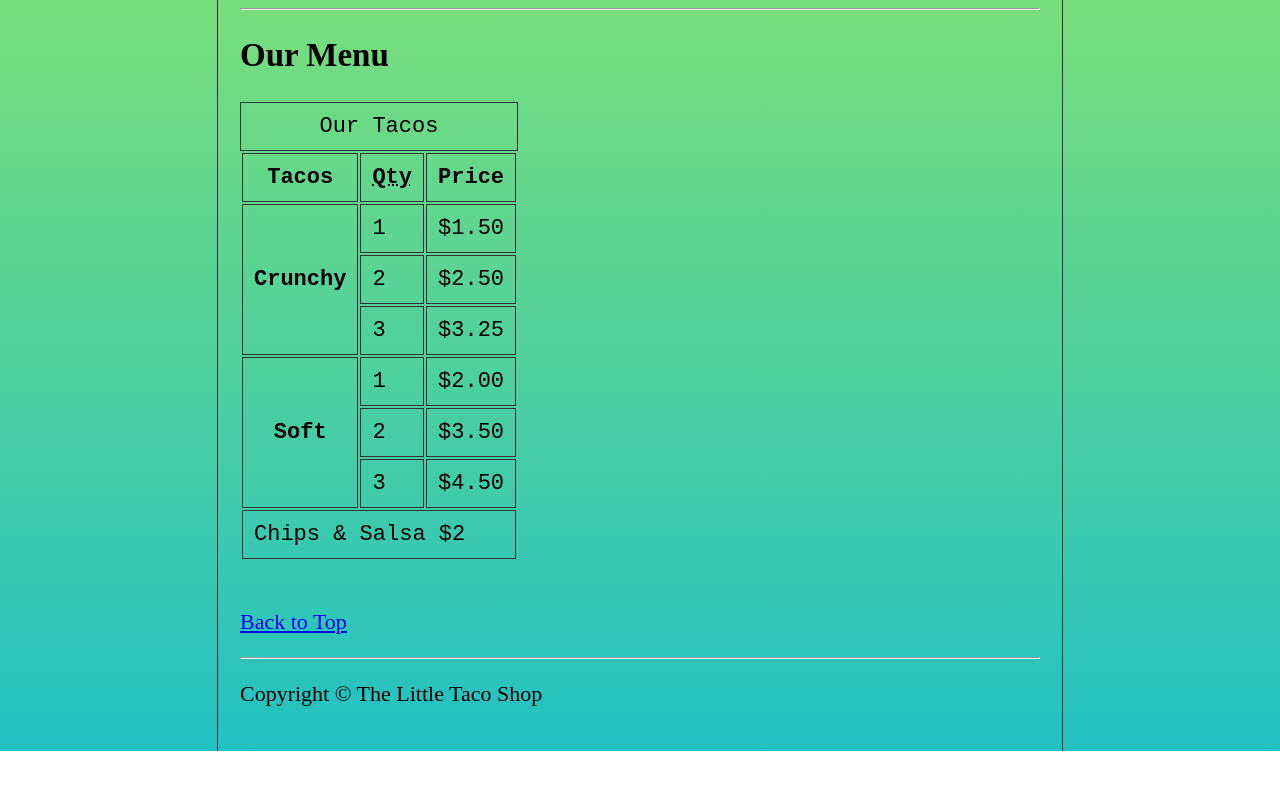
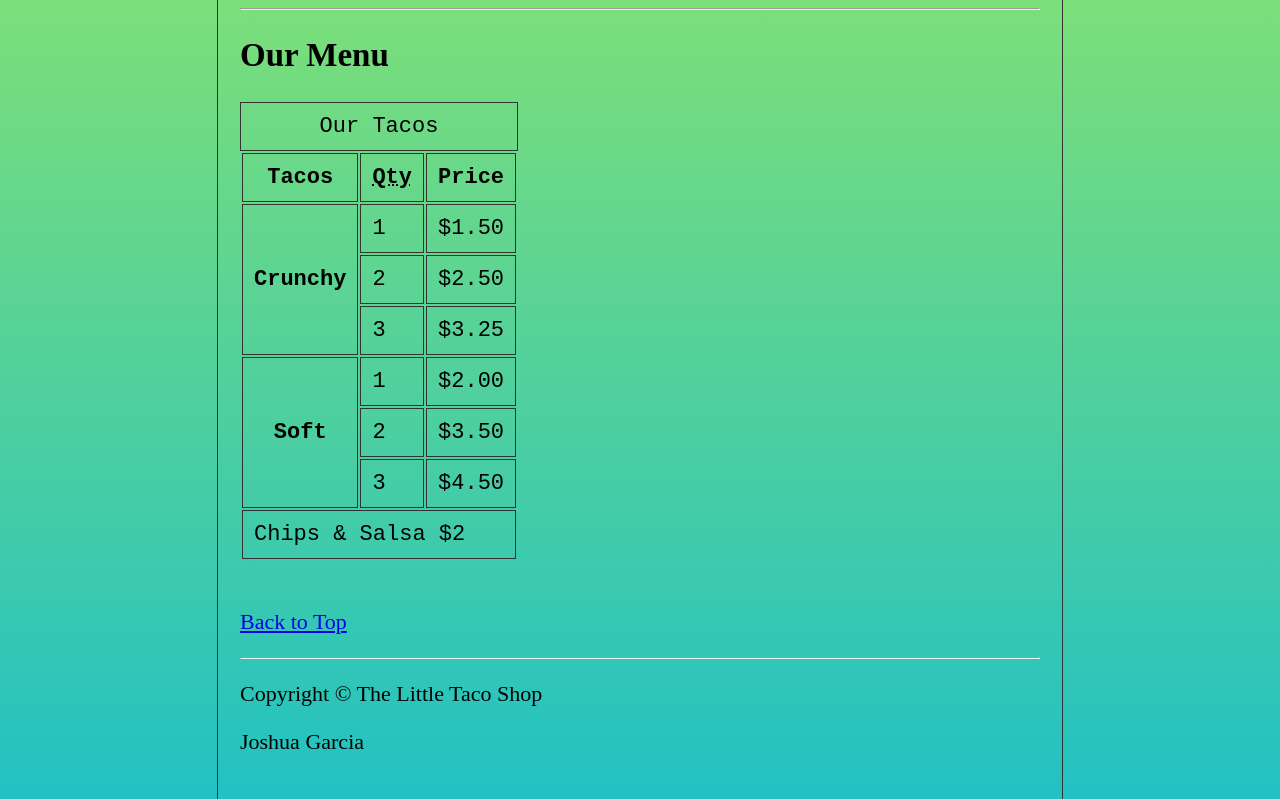
Before and after one commit to CaptainJoshua/Chapter-10---HTML-Project, a plain HTML site: page index.html in a window 1280 px wide. Shown: the part 824-1623 px from the top of the page. Before the commit the page ends 1575 px from the top, so only its background shows below. Drawn offline with Linux system fonts and the light colour scheme.

Commit message:
commit on master

```diff
--- a/index.html
+++ b/index.html
@@ -134,6 +134,7 @@
     <input type="text" name="" id=""> -->
     <footer>
       <p>Copyright &copy; The Little Taco Shop</p>
+      <p>Joshua Garcia</p>
     </footer>
   </body>
 </html>
```
